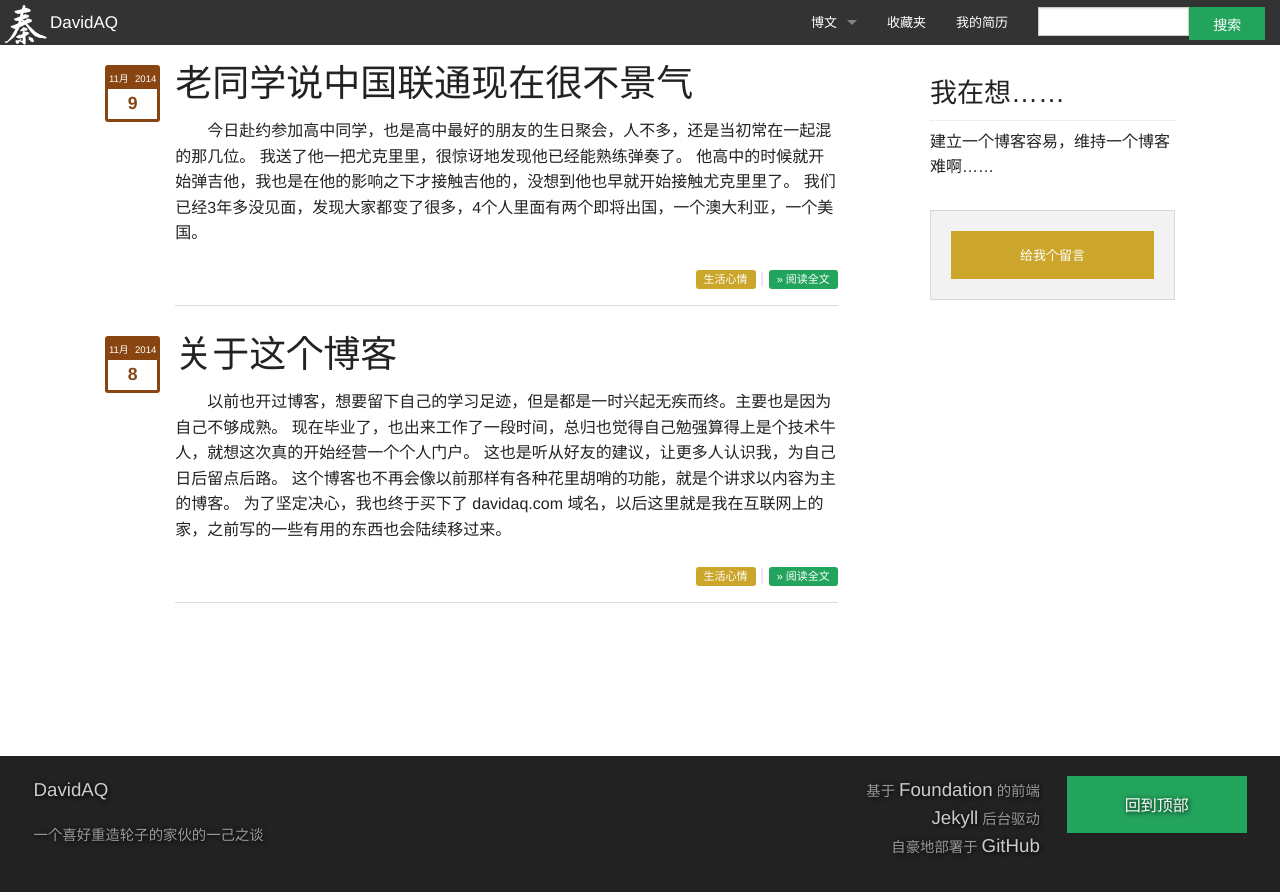
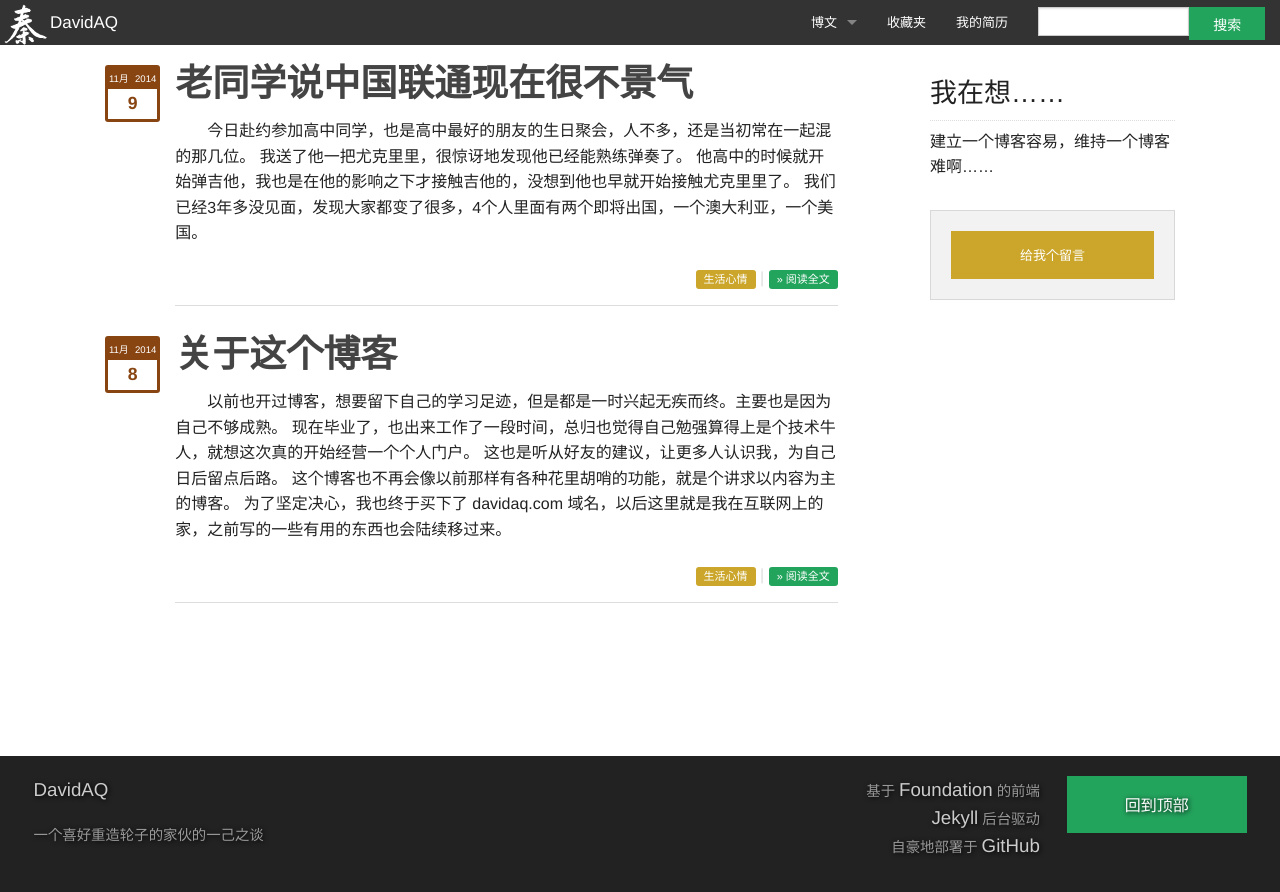
Before and after one commit to davidaq/davidaq.github.io, a Jekyll site: the page built from index.html, in a window 1280 px wide. Shown: the top 892 px of the page. Built offline with Jekyll 4.4.1, drawn with Linux system fonts in a browser that asks for light colours.

Commit message:
post title style

```diff
--- a/_layouts/index.html
+++ b/_layouts/index.html
@@ -13,7 +13,7 @@
               </div>
               <div class="content left large-10 medium-9 small-12">
                 <h2>
-                  {{ post.title }}
+                  <a href="{{ post.url }}" style="color:#444;font-weight:bold">{{ post.title }}</a>
                   <small>
                     <span class="show-for-small-only">
                       <br/>{{ post.date | date: "%Y年%m月%d日" }}
```
